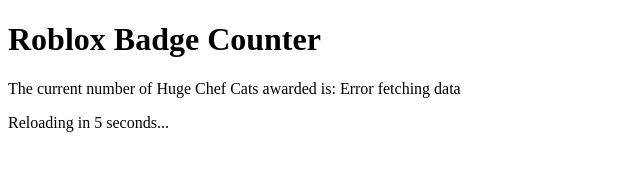
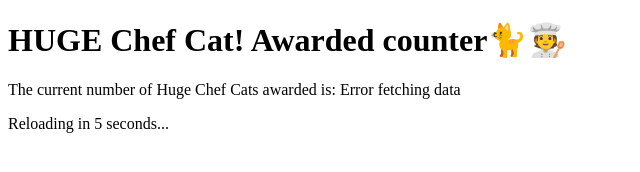
Before and after one commit to Roma5154/Huge-Chef-Cat-counter, a plain HTML site: page index.html in a window 1280 px wide. Shown: the whole page, without its empty margins (0-640 px from the left). Drawn offline with Linux system fonts and the light colour scheme; no server answers.

Commit message:
Update index.html

```diff
--- a/index.html
+++ b/index.html
@@ -1,12 +1,12 @@
 <!DOCTYPE html>
 <html>
 <head>
-  <title>HUGE Chef Cat! Awarded counter🐈🧑‍🍳</title>
+  <title>HUGE Chef Cat! Awarded counter</title>
   <meta charset="UTF-8">
   <meta name="viewport" content="width=device-width, initial-scale=1.0">
 </head>
 <body>
-  <h1>Roblox Badge Counter</h1>
+  <h1>HUGE Chef Cat! Awarded counter🐈🧑‍🍳</h1>
   <p>The current number of Huge Chef Cats awarded is: <span id="badge-counter">Loading...</span></p>
   <p id="badge-status" style="display:none;">Out of cats! or 50K is reached, meaning the event is over.😢</p>
   <p id="stock-left"></p>
```
